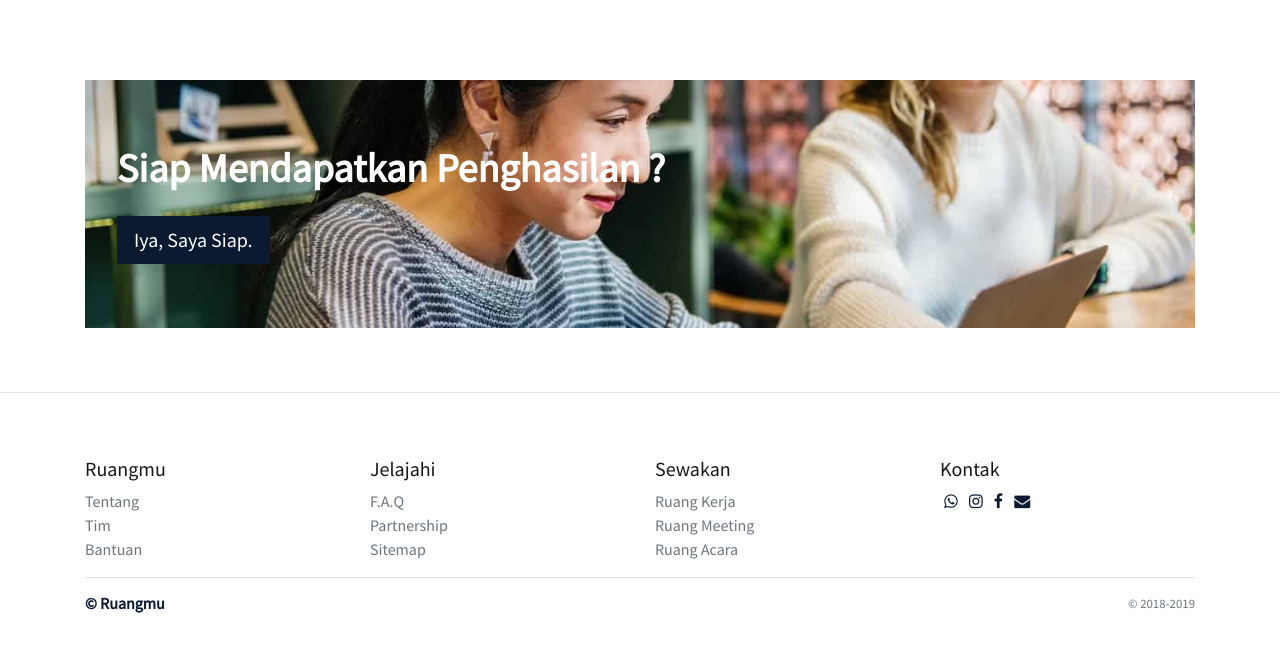
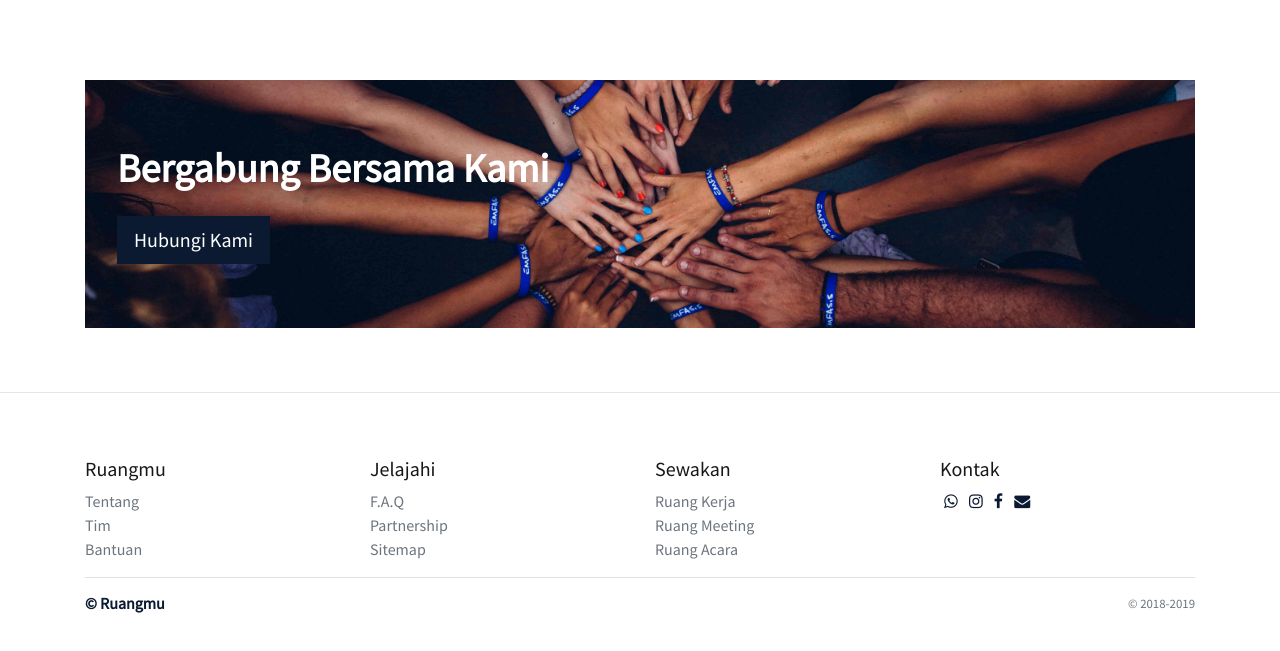
Before and after one commit to dvrg/ruangmu-ui, a plain HTML site: page presentation.html in a window 1280 px wide. Shown: the part 931-1582 px from the top of the page. Drawn offline with nearby package versions, Linux system fonts and the light colour scheme.

Commit message:
Edit presentation pages

```diff
--- a/presentation.html
+++ b/presentation.html
@@ -27,9 +27,9 @@
     </div>
 
     <div class="container py-5">
-        <div class="jumbotron bg-image-host text-white mb-0" style="background-image: url(img/rawpixel_659493_unsp_I2RIF.jpg);height: 100%;background-position: center;background-repeat: no-repeat;background-size: cover;">
-            <h1 class="mb-4"><strong>Siap Mendapatkan Penghasilan ?</strong></h1>
-            <a href="http://bit.ly/daftar_ruangmu" target="_blank" class="btn btn-lg btn-dark">Iya, Saya Siap.</a>
+        <div class="jumbotron bg-image-host text-white mb-0" style="background-image: url(img/team-work.jpg);height: 100%;background-position: center;background-repeat: no-repeat;background-size: cover;">
+            <h1 class="mb-4"><strong>Bergabung Bersama Kami</strong></h1>
+            <a href="mailto:ruangmu.xyz@gmail.com" target="_blank" class="btn btn-lg btn-dark">Hubungi Kami</a>
 
         </div>
     </div>
```
Also changed, not shown: img/team-work.jpg (added).
